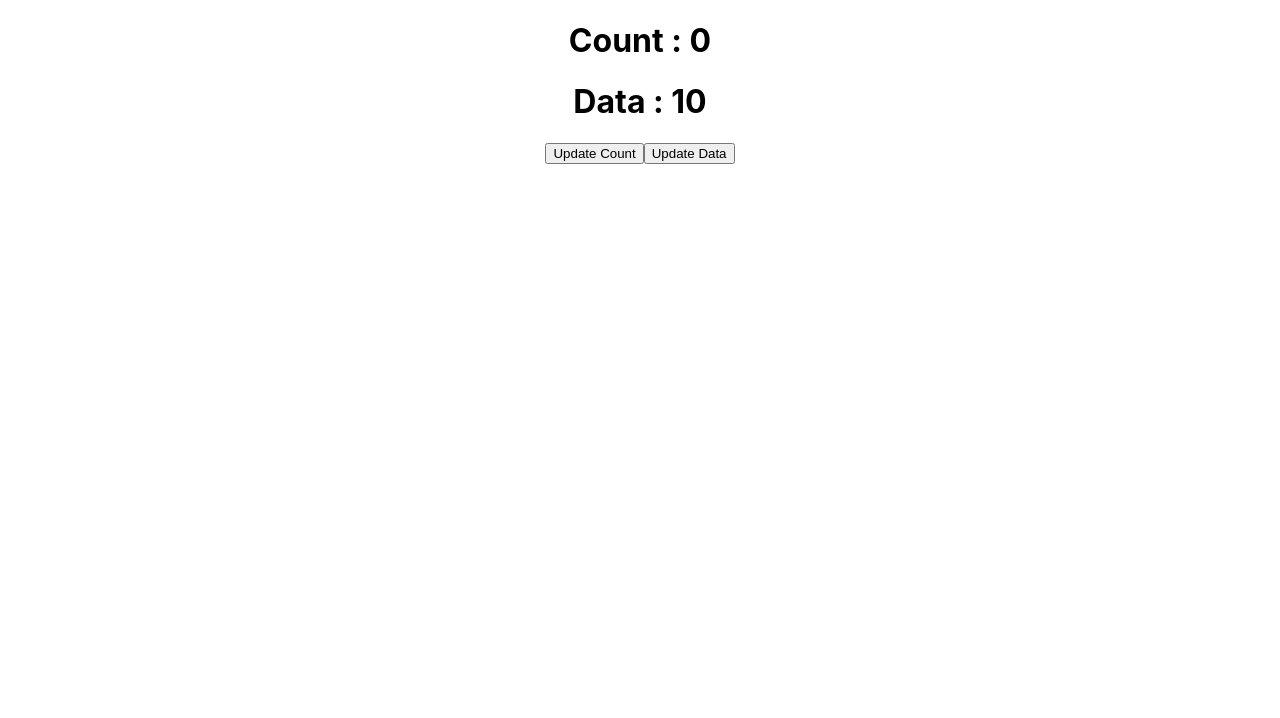
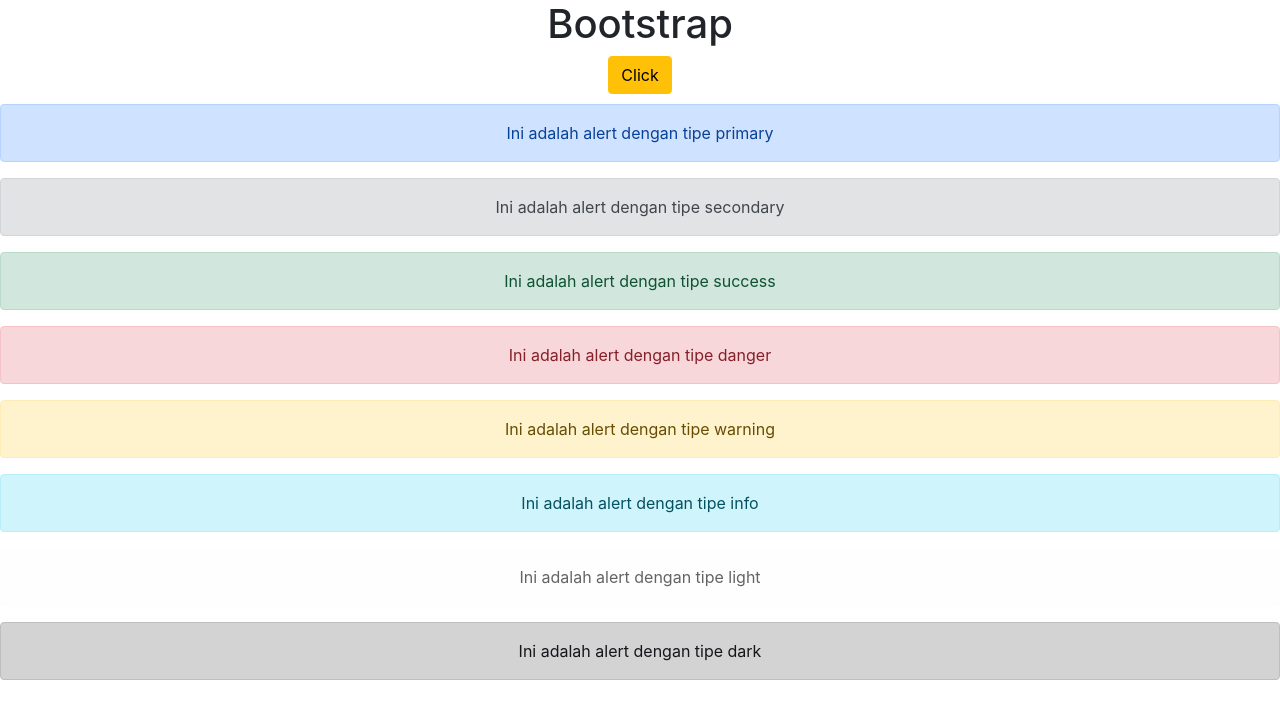
Before and after one commit to gerakanamalindonesia/react-tutorial, a React (Create React App) app: page / in a window 1280 px wide. Shown: the top 718 px of the page. Built offline with nearby package versions, Linux system fonts and the light colour scheme.

Commit message:
install dan penggunaan react bootstrap

```diff
--- a/package.json
+++ b/package.json
@@ -6,8 +6,10 @@
     "@testing-library/jest-dom": "^5.11.4",
     "@testing-library/react": "^11.1.0",
     "@testing-library/user-event": "^12.1.10",
+    "bootstrap": "^5.1.1",
     "formik": "^2.2.9",
     "react": "^17.0.2",
+    "react-bootstrap": "^2.0.0-rc.0",
     "react-dom": "^17.0.2",
     "react-scripts": "4.0.3",
     "web-vitals": "^1.0.1",
--- a/src/App.js
+++ b/src/App.js
@@ -1,26 +1,34 @@
 import {useState, useEffect} from 'react'
+import {Button, Alert} from 'react-bootstrap'
 import './App.css';
 import User from "./User";
 
 function App() {
-    const [data, setData] = useState(10)
-    const [count, setCount] = useState(0)
-
-    useEffect(() => {
-        console.log("useEffect data with data " + data)
-    }, [data])
-
-    useEffect(() => {
-        console.log("useEffect count with count " + count)
-    }, [count])
-
     return (
         <div className="App">
+            <h1>Bootstrap</h1>
+            <div style={{marginBottom: '10px'}}>
+                <Button variant="warning" onClick={() => {alert("Mantabb, kamu sah selesai")}}>Click</Button>
+            </div>
 
-            <User count = {count} data = {data} />
-
-            <button onClick={() => setCount(count + 1)} >Update Count</button>
-            <button onClick={() => setData(data + 1)} >Update Data</button>
+            <div>
+                {
+                    [
+                        'primary',
+                        'secondary',
+                        'success',
+                        'danger',
+                        'warning',
+                        'info',
+                        'light',
+                        'dark'
+                    ].map((variant, idx) => (
+                        <Alert key={idx} variant={variant}>
+                            Ini adalah alert dengan tipe {variant}
+                        </Alert>
+                    ))
+                }
+            </div>
         </div>
     )
 }
--- a/src/index.js
+++ b/src/index.js
@@ -1,5 +1,6 @@
 import React from 'react';
 import ReactDOM from 'react-dom';
+import 'bootstrap/dist/css/bootstrap.min.css'
 import './index.css';
 import App from './App';
 
```
Also changed, not shown: 1 other file (tests, documents, lock files or other folders).
